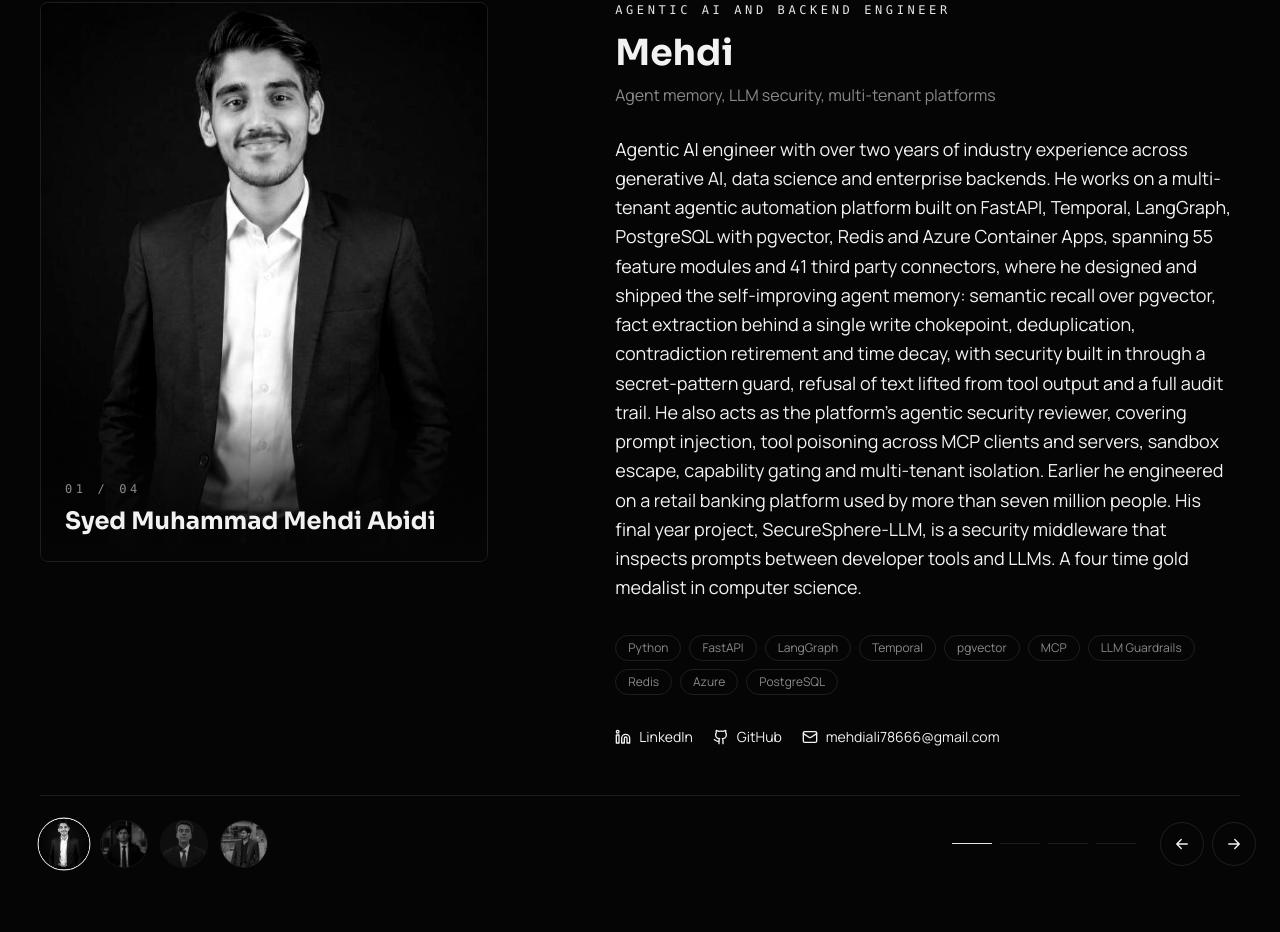
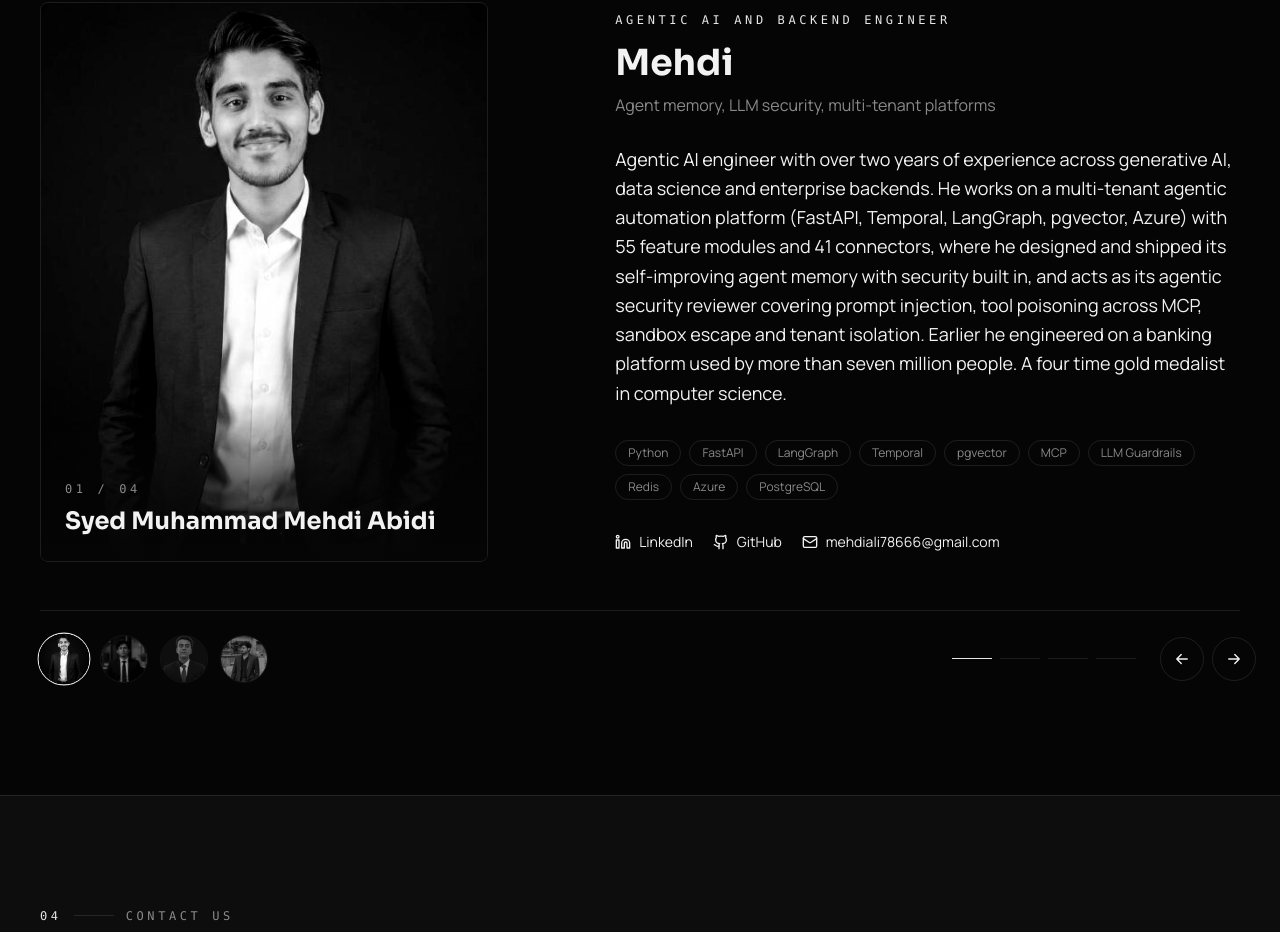
Before and after one commit to MTMN-Labs/Portfolio, a Next.js app: page / in a window 1280 px wide. Shown: the part 3758-4690 px from the top of the page. Built offline with nearby package versions, Linux system fonts and the light colour scheme.

Commit message:
Shorten Mehdi's bio.

```diff
--- a/src/data/site.ts
+++ b/src/data/site.ts
@@ -64,7 +64,7 @@ export const team: Member[] = [
     first: "Mehdi",
     role: "Agentic AI and Backend Engineer",
     line: "Agent memory, LLM security, multi-tenant platforms",
-    bio: "Agentic AI engineer with over two years of industry experience across generative AI, data science and enterprise backends. He works on a multi-tenant agentic automation platform built on FastAPI, Temporal, LangGraph, PostgreSQL with pgvector, Redis and Azure Container Apps, spanning 55 feature modules and 41 third party connectors, where he designed and shipped the self-improving agent memory: semantic recall over pgvector, fact extraction behind a single write chokepoint, deduplication, contradiction retirement and time decay, with security built in through a secret-pattern guard, refusal of text lifted from tool output and a full audit trail. He also acts as the platform's agentic security reviewer, covering prompt injection, tool poisoning across MCP clients and servers, sandbox escape, capability gating and multi-tenant isolation. Earlier he engineered on a retail banking platform used by more than seven million people. His final year project, SecureSphere-LLM, is a security middleware that inspects prompts between developer tools and LLMs. A four time gold medalist in computer science.",
+    bio: "Agentic AI engineer with over two years of experience across generative AI, data science and enterprise backends. He works on a multi-tenant agentic automation platform (FastAPI, Temporal, LangGraph, pgvector, Azure) with 55 feature modules and 41 connectors, where he designed and shipped its self-improving agent memory with security built in, and acts as its agentic security reviewer covering prompt injection, tool poisoning across MCP, sandbox escape and tenant isolation. Earlier he engineered on a banking platform used by more than seven million people. A four time gold medalist in computer science.",
     skills: ["Python", "FastAPI", "LangGraph", "Temporal", "pgvector", "MCP", "LLM Guardrails", "Redis", "Azure", "PostgreSQL"],
     photo: "/team/mehdi.png",
     focus: "50% 20%",
```
